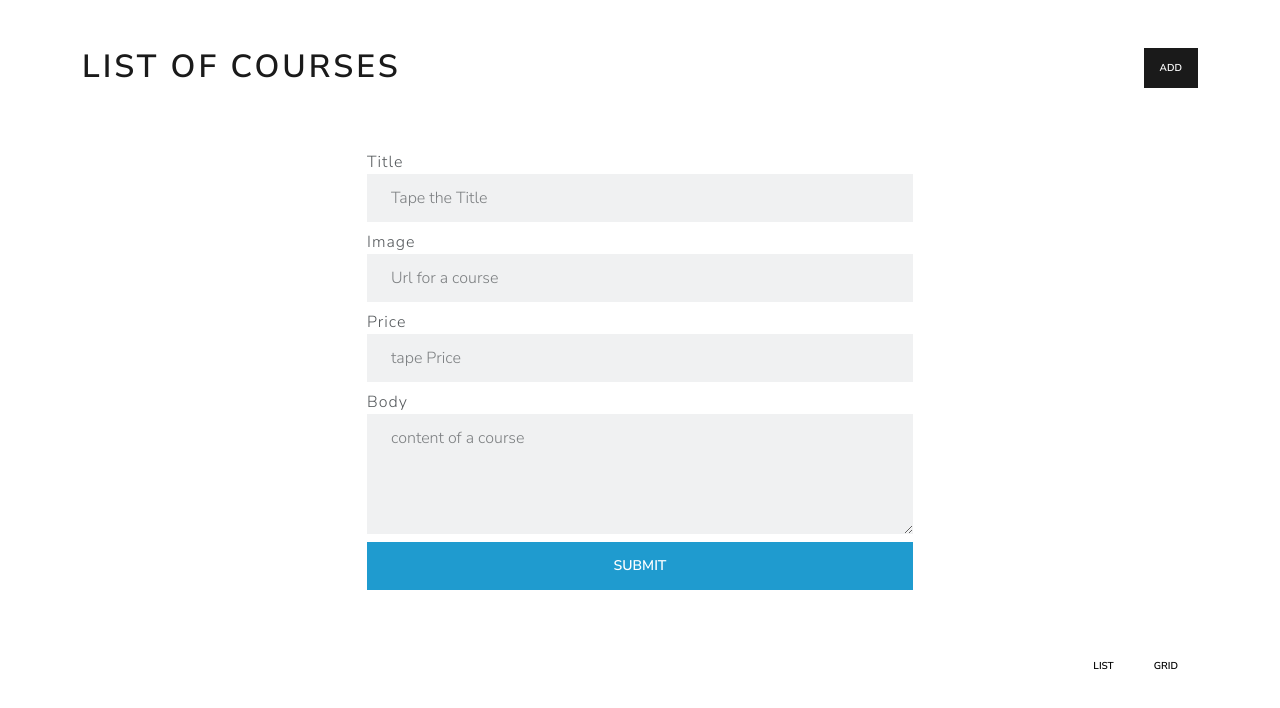
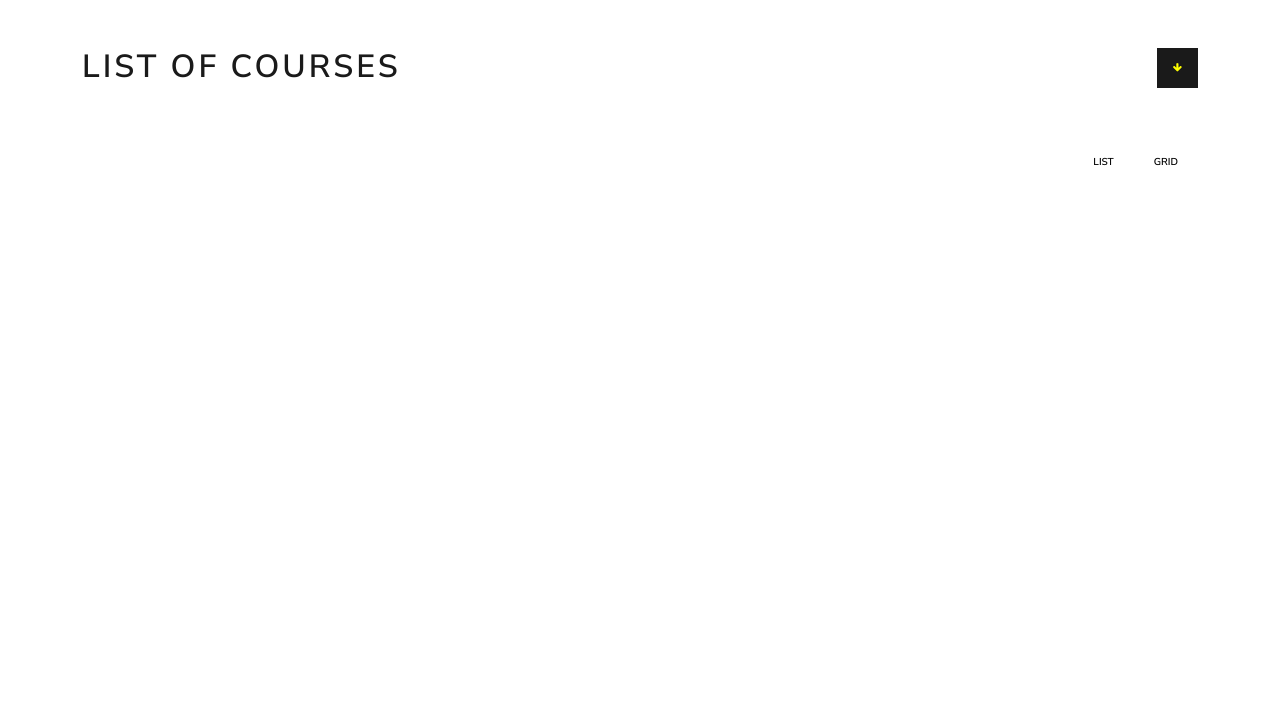
Before and after one commit to IDBRAHIMDEV/formation-angular-18-eurafric, an Angular app: page / in a window 1280 px wide. Shown: the top 708 px of the page. Built offline with nearby package versions, Linux system fonts and the light colour scheme.

Commit message:
add a course

```diff
--- a/angular.json
+++ b/angular.json
@@ -28,7 +28,8 @@
             ],
             "styles": [
               "src/styles.css",
-              "node_modules/bootswatch/dist/lux/bootstrap.min.css"
+              "node_modules/bootswatch/dist/lux/bootstrap.min.css",
+              "node_modules/font-awesome/css/font-awesome.min.css"
             ],
             "scripts": []
           },
@@ -51,7 +52,13 @@
             "development": {
               "optimization": false,
               "extractLicenses": false,
-              "sourceMap": true
+              "sourceMap": true,
+              "fileReplacements": [
+                {
+                  "replace": "src/environments/environment.ts",
+                  "with": "src/environments/environment.development.ts"
+                }
+              ]
             }
           },
           "defaultConfiguration": "production"
--- a/data/db.json
+++ b/data/db.json
@@ -1,5 +1,14 @@
 {
-  "courses": [],
+  "courses": [
+    {
+      "title": "Learn React and Redux",
+      "image": "https://process.fs.teachablecdn.com/ADNupMnWyR7kCWRvm76Laz/resize=width:705/https://cdn.filestackcontent.com/ndgpEj1YRAqrlS0gNZBb",
+      "price": 34,
+      "body": "learn how to create a frontend application using a react and a redux",
+      "active": false,
+      "id": 1
+    }
+  ],
   "users": [
     {
       "name": "Abdellah",
--- a/package.json
+++ b/package.json
@@ -19,6 +19,7 @@
     "@angular/platform-browser-dynamic": "^18.0.0",
     "@angular/router": "^18.0.0",
     "bootswatch": "^5.3.3",
+    "font-awesome": "^4.7.0",
     "lodash": "^4.17.21",
     "rxjs": "~7.8.0",
     "sweetalert2": "^11.12.2",
--- /dev/null
+++ b/src/app/models/course.ts
@@ -0,0 +1,8 @@
+export interface Course {
+    id?: number;
+    title: string;
+    image: string;
+    price: number;
+    body: string;
+    active: boolean;
+}
--- a/src/app/pages/courses/list-courses/list-courses.component.html
+++ b/src/app/pages/courses/list-courses/list-courses.component.html
@@ -2,32 +2,49 @@
     <div class="col-md-6">
         <h1>List of courses</h1>
     </div>
-    <div class="col-md-6 text-end"><button class="btn btn-sm btn-primary">Add</button></div>
+    <div class="col-md-6 text-end">
+        <button (click)="toggleForm()" class="btn btn-sm btn-primary">
+            <i class="fa" [ngClass]="{
+                'fa-arrow-up': addable,
+                'fa-arrow-down': !addable
+            }"
+            [ngStyle]="{
+                color: addable ? 'red' : 'yellow'
+            }"
+            ></i>
+        </button>
     </div>
+</div>
+
+@if(addable) {
+
     <div class="row my-5">
         <div class="col-md-6 mx-auto">
+
+            {{ myCourse | json }}
             <div class="form-group my-2">
                 <label for="title">Title</label>
-            <input class="form-control" placeholder="Tape the Title" type="text" name="" id="title">
+                <input [(ngModel)]="myCourse.title" class="form-control" placeholder="Tape the Title" type="text" name="" id="title">
             </div>
 
             <div class="form-group my-2">
                 <label for="image">Image</label>
-            <input placeholder="Url for a course" type="url" name="" id="image" class="form-control">
+                <input [(ngModel)]="myCourse.image" placeholder="Url for a course" type="url" name="" id="image" class="form-control">
             </div>
             <div class="form-group my-2">
                 <label for="price">Price</label>
-            <input placeholder="tape Price" type="number" name="" id="price" class="form-control">
+                <input [(ngModel)]="myCourse.price" placeholder="tape Price" type="number" name="" id="price" class="form-control">
             </div>
             <div class="form-group my-2">
                 <label for="body">Body</label>
-            <textarea placeholder="content of a course" rows="4" class="form-control" id="body"></textarea>
+                <textarea [(ngModel)]="myCourse.body" placeholder="content of a course" rows="4" class="form-control" id="body"></textarea>
             </div>
             <div class="d-grid my-2">
-            <button class="btn btn-info">Submit</button>
+                <button class="btn btn-info" (click)="persist()">Submit</button>
             </div>
         </div>
     </div>
+}
 <div class="row my-2">
     <div class="col-md-12 text-end">
         <button class="btn btn-secondary btn-sm mx-1">List</button>
--- a/src/app/pages/courses/list-courses/list-courses.component.ts
+++ b/src/app/pages/courses/list-courses/list-courses.component.ts
@@ -1,12 +1,52 @@
-import { Component } from '@angular/core';
+import { JsonPipe, NgClass, NgStyle } from '@angular/common';
+import { Component, inject } from '@angular/core';
+import { Course } from '../../../models/course';
+import { FormsModule } from '@angular/forms';
+import { CoursesService } from '../../../services/courses.service';
 
 @Component({
   selector: 'app-list-courses',
   standalone: true,
-  imports: [],
+  imports: [NgClass, NgStyle, FormsModule, JsonPipe],
   templateUrl: './list-courses.component.html',
   styleUrl: './list-courses.component.css'
 })
 export class ListCoursesComponent {
 
+  coursesService = inject(CoursesService)
+
+    addable: boolean = false;
+
+    myCourse: Course = {
+      title: '',
+      image: '',
+      price: 0,
+      body: '',
+      active: false
+    }
+
+    toggleForm() {
+      this.addable = !this.addable
+    }
+
+    persist() {
+      this.coursesService.add(this.myCourse).subscribe({
+        next: (res) => {
+          console.log(res)
+          this.initFormCourse()
+        },
+        error: (err) => {}
+      })
+
+    }
+
+    initFormCourse() {
+      this.myCourse = {
+        title: '',
+        image: '',
+        price: 0,
+        body: '',
+        active: false
+      }
+    }
 }
--- /dev/null
+++ b/src/app/services/courses.service.ts
@@ -0,0 +1,34 @@
+import { HttpClient } from '@angular/common/http';
+import { Injectable, inject } from '@angular/core';
+import { environment } from '../../environments/environment.development';
+import { Course } from '../models/course';
+import { Observable } from 'rxjs';
+
+@Injectable({
+  providedIn: 'root'
+})
+export class CoursesService {
+
+  apiUrl = `${environment.apiUrl}/courses`
+  http = inject(HttpClient)
+
+  all(): Observable<Course[]> {
+    return this.http.get<Course[]>(this.apiUrl)
+  }
+
+  add(data: Course): Observable<Course> {
+    return this.http.post<Course>(this.apiUrl, data)
+  }
+
+  one(id: number): Observable<Course> {
+    return this.http.get<Course>(`${this.apiUrl}/${id}`)
+  }
+
+  modify(data: Course, id: number): Observable<Course> {
+    return this.http.put<Course>(`${this.apiUrl}/${id}`, data)
+  }
+
+  destroy(id: number): Observable<null> {
+    return this.http.delete<null>(`${this.apiUrl}/${id}`)
+  }
+}
--- /dev/null
+++ b/src/environments/environment.development.ts
@@ -0,0 +1,3 @@
+export const environment = {
+    apiUrl: 'http://localhost:3001'
+};
--- /dev/null
+++ b/src/environments/environment.ts
@@ -0,0 +1 @@
+export const environment = {};
```
Also changed, not shown: 2 other files (tests, documents, lock files or other folders). Lines whose indentation alone changed are shown as unchanged.
